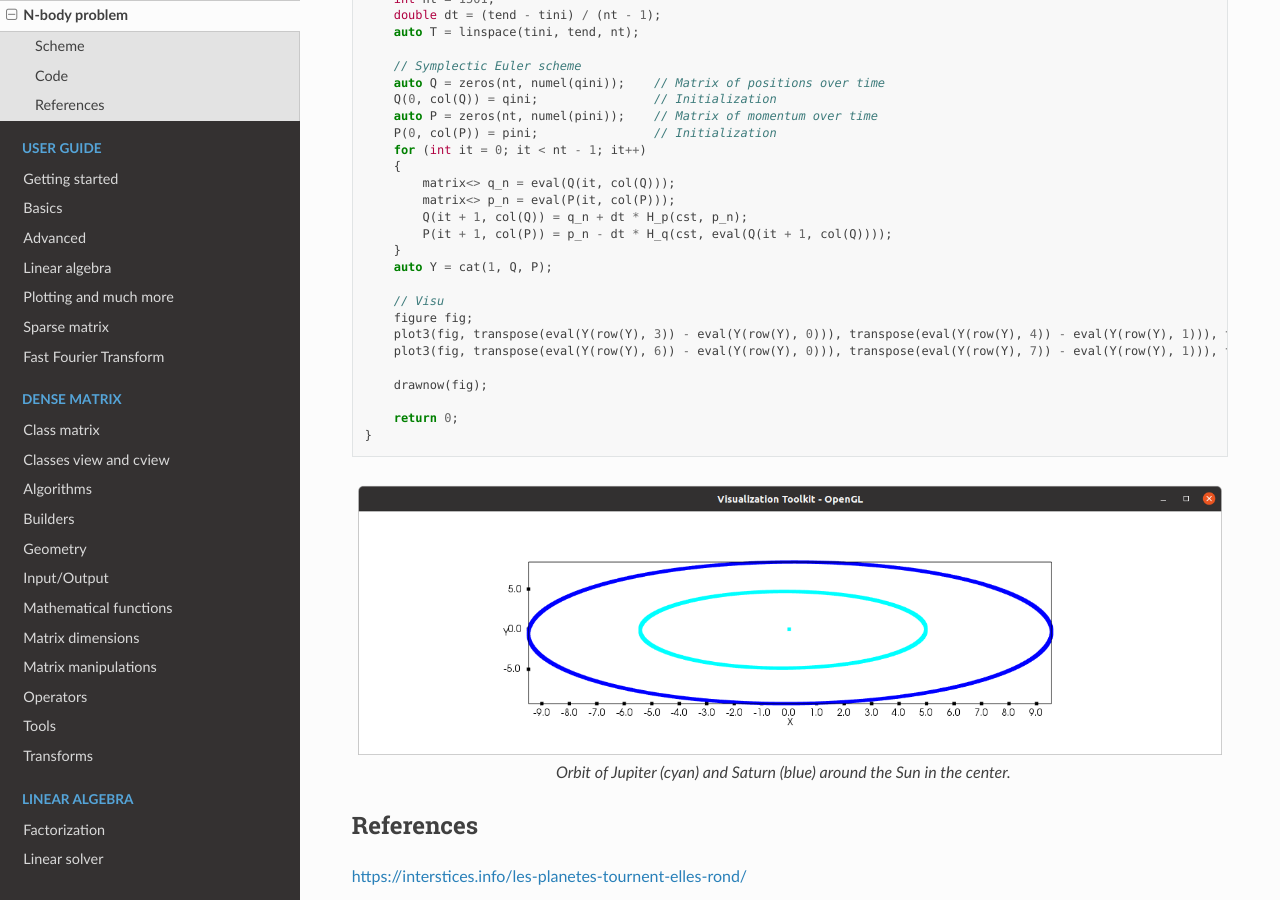
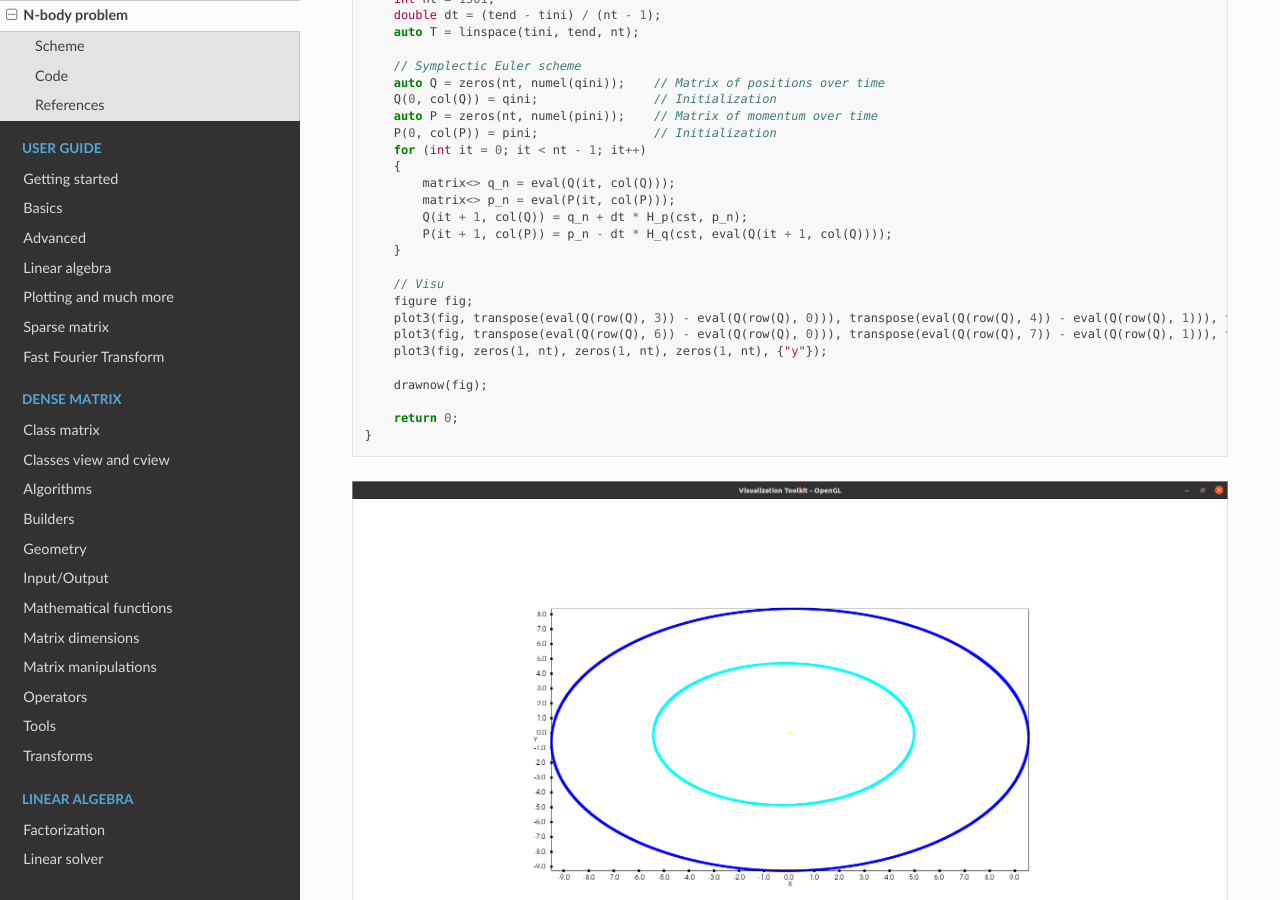
Before and after one commit to leprojetcastor/castor, a Sphinx documentation site: the page built from doc/source/nbody.rst, in a window 1280 px wide and 900 px high, scrolled down 4896 px. Built offline with Sphinx 7.4.7 and the Read the Docs theme 2.0.0, drawn with Linux system fonts in a browser that asks for light colours.

Commit message:
Add monte carlo description + fix nbody visu

```diff
--- a/doc/source/montecarlo.rst
+++ b/doc/source/montecarlo.rst
@@ -3,6 +3,10 @@ Monte Carlo method
 *Shared by Antoine Rideau*
 
 On this page you will find how to calculate using **Castor** the value of :math:`\pi` with Monte Carlo method.
+
+Monte Carlo methods are a broad class of computational algorithms that rely on repeated random sampling to obtain numerical results.
+The underlying concept is to use randomness to solve problems that might be deterministic in principle.
+They are mainly used in physical and mathematical problems related to optimization, numerical integration, and generating draws from a probability distribution.
 
 First, draw 1 by 1 square and inscribe a quadrant within it.
 
--- a/doc/source/nbody.rst
+++ b/doc/source/nbody.rst
@@ -296,12 +296,12 @@ Here is all the code at once, without the functions ``H_q`` and ``H_p``  written
             Q(it + 1, col(Q)) = q_n + dt * H_p(cst, p_n);
             P(it + 1, col(P)) = p_n - dt * H_q(cst, eval(Q(it + 1, col(Q))));
         }
-        auto Y = cat(1, Q, P);
 
         // Visu
         figure fig;
-        plot3(fig, transpose(eval(Y(row(Y), 3)) - eval(Y(row(Y), 0))), transpose(eval(Y(row(Y), 4)) - eval(Y(row(Y), 1))), transpose(eval(Y(row(Y), 5)) - eval(Y(row(Y), 2))), {"c"});
-        plot3(fig, transpose(eval(Y(row(Y), 6)) - eval(Y(row(Y), 0))), transpose(eval(Y(row(Y), 7)) - eval(Y(row(Y), 1))), transpose(eval(Y(row(Y), 8)) - eval(Y(row(Y), 2))), {"b"});
+        plot3(fig, transpose(eval(Q(row(Q), 3)) - eval(Q(row(Q), 0))), transpose(eval(Q(row(Q), 4)) - eval(Q(row(Q), 1))), transpose(eval(Q(row(Q), 5)) - eval(Q(row(Q), 2))), {"c"});
+        plot3(fig, transpose(eval(Q(row(Q), 6)) - eval(Q(row(Q), 0))), transpose(eval(Q(row(Q), 7)) - eval(Q(row(Q), 1))), transpose(eval(Q(row(Q), 8)) - eval(Q(row(Q), 2))), {"b"});
+        plot3(fig, zeros(1, nt), zeros(1, nt), zeros(1, nt), {"y"});
 
         drawnow(fig);
 
```
Also changed, not shown: doc/source/img/3body.png.
